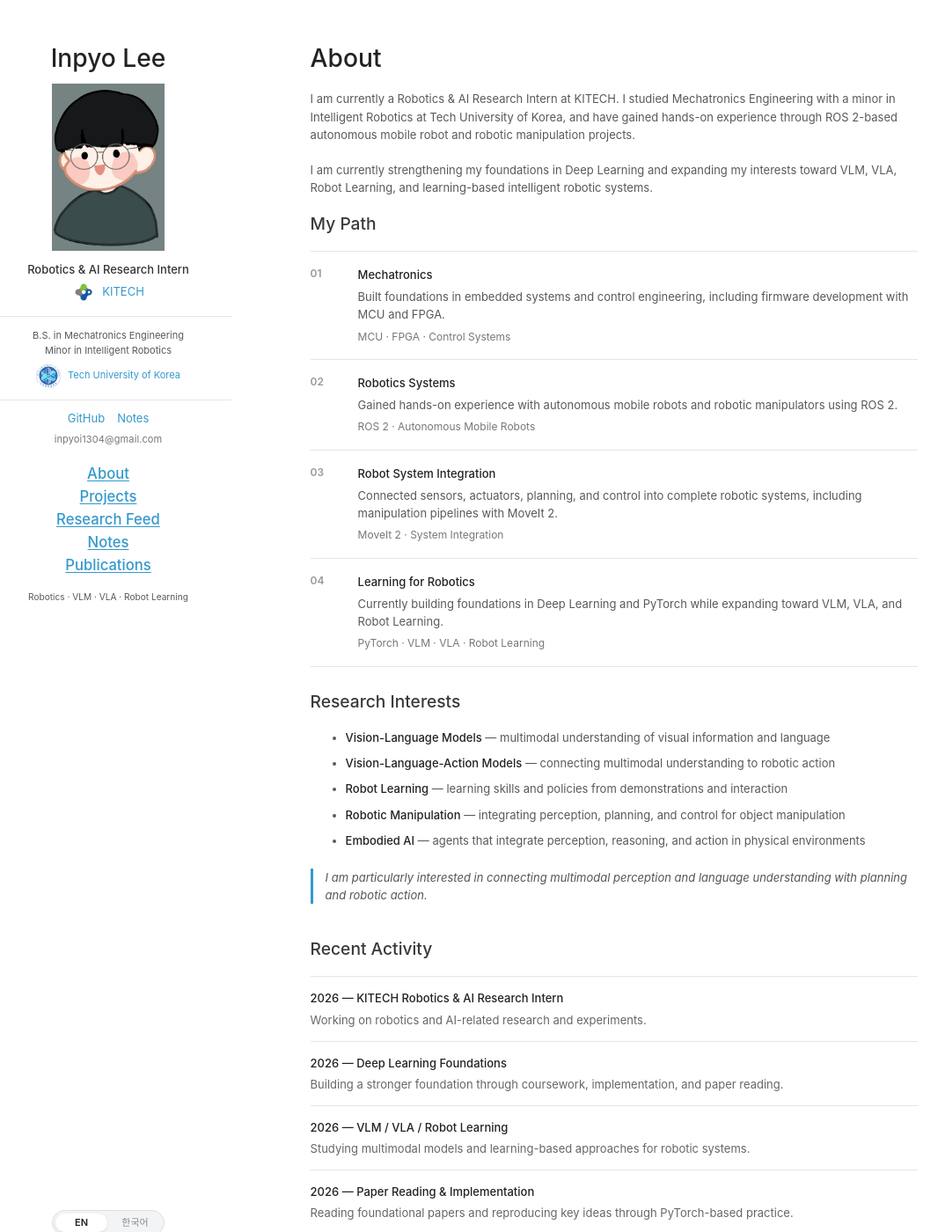
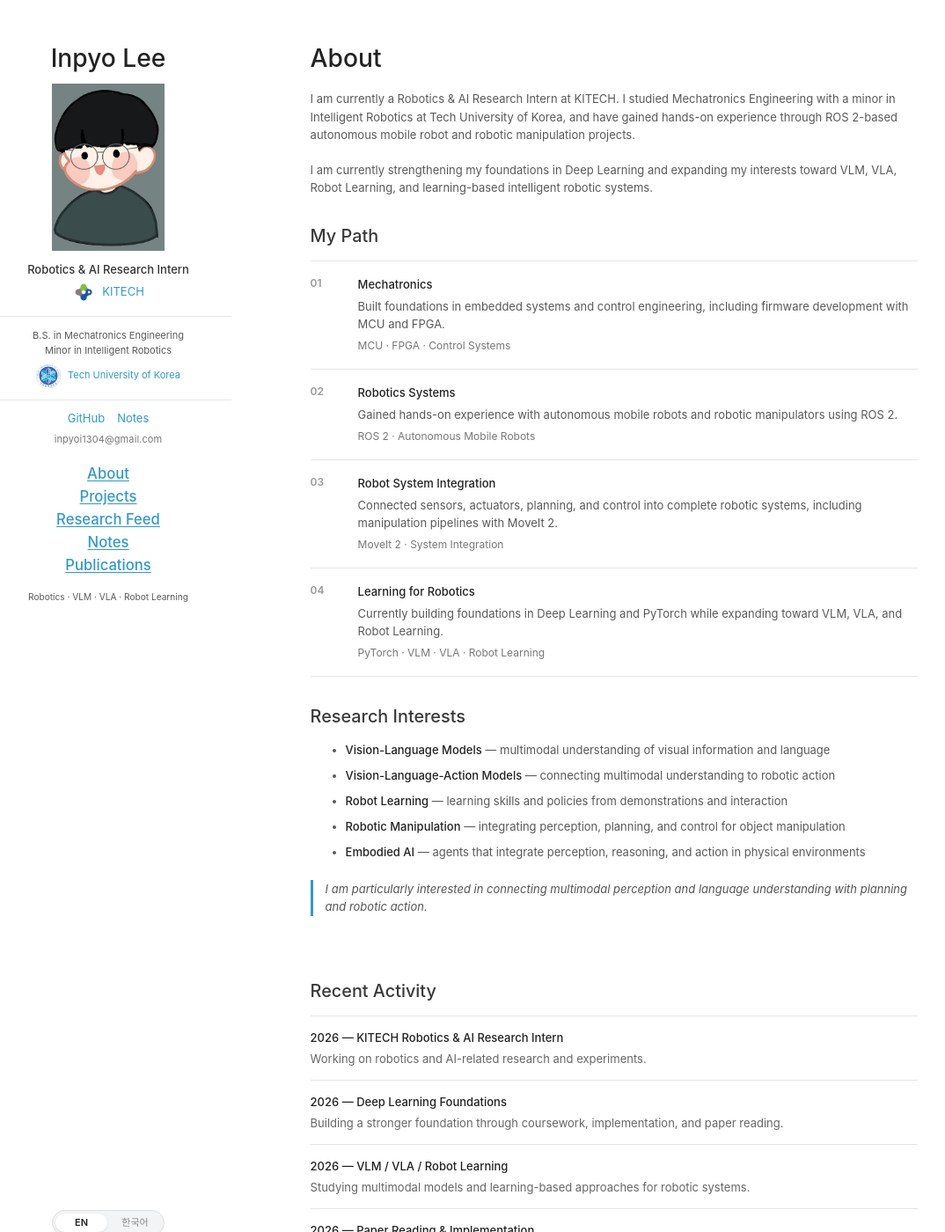
Before and after one commit to nayana224/nayana224.github.io, a Jekyll site: the page index.html, which Jekyll copies as it is, in a window 1280 px wide and 1400 px high. Shown: the whole window at 88% size, without its empty margins (117-1191 px from the left). Built offline with Jekyll 4.4.1, drawn with Linux system fonts in a browser that asks for light colours.

Commit message:
style: distinguish homepage top-level and subsection hierarchy

```diff
--- a/stylesheets/styles.css
+++ b/stylesheets/styles.css
@@ -503,3 +503,35 @@
     margin-top:18px;
   }
 }
+
+
+/* Homepage top-level / sidebar alignment */
+.top-level-section {
+  scroll-margin-top:28px;
+}
+
+.subsection-title {
+  margin-top:34px;
+  margin-bottom:16px;
+  font-size:clamp(18px,1.55vw,22px);
+  color:#393939;
+}
+
+.about-extra-sections {
+  margin-bottom:38px;
+}
+
+.about-subsection {
+  margin-top:34px;
+}
+
+.about-subsection .recent-list {
+  margin-bottom:0;
+}
+
+#projects,
+#research-feed,
+#notes,
+#publications {
+  margin-top:44px;
+}
```
